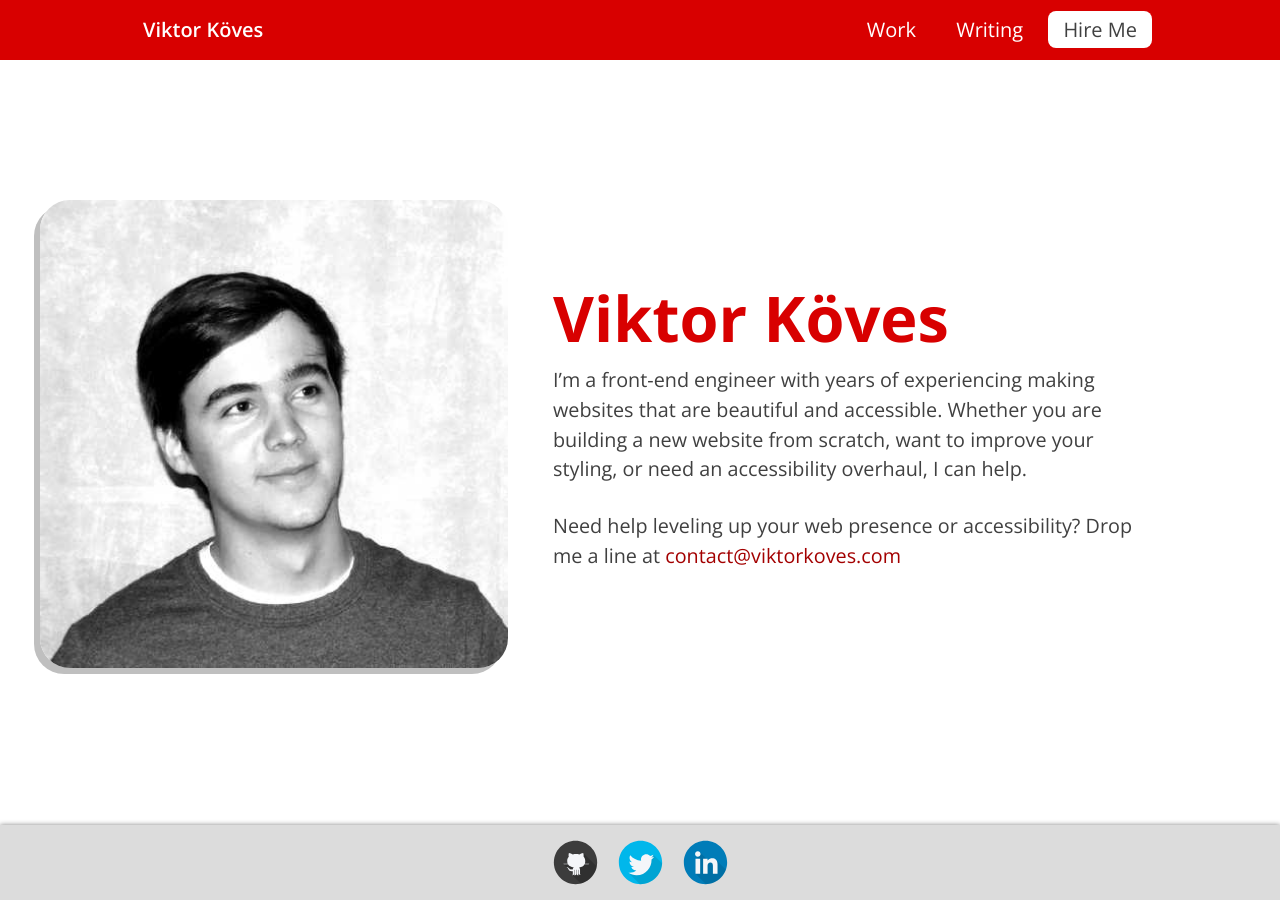
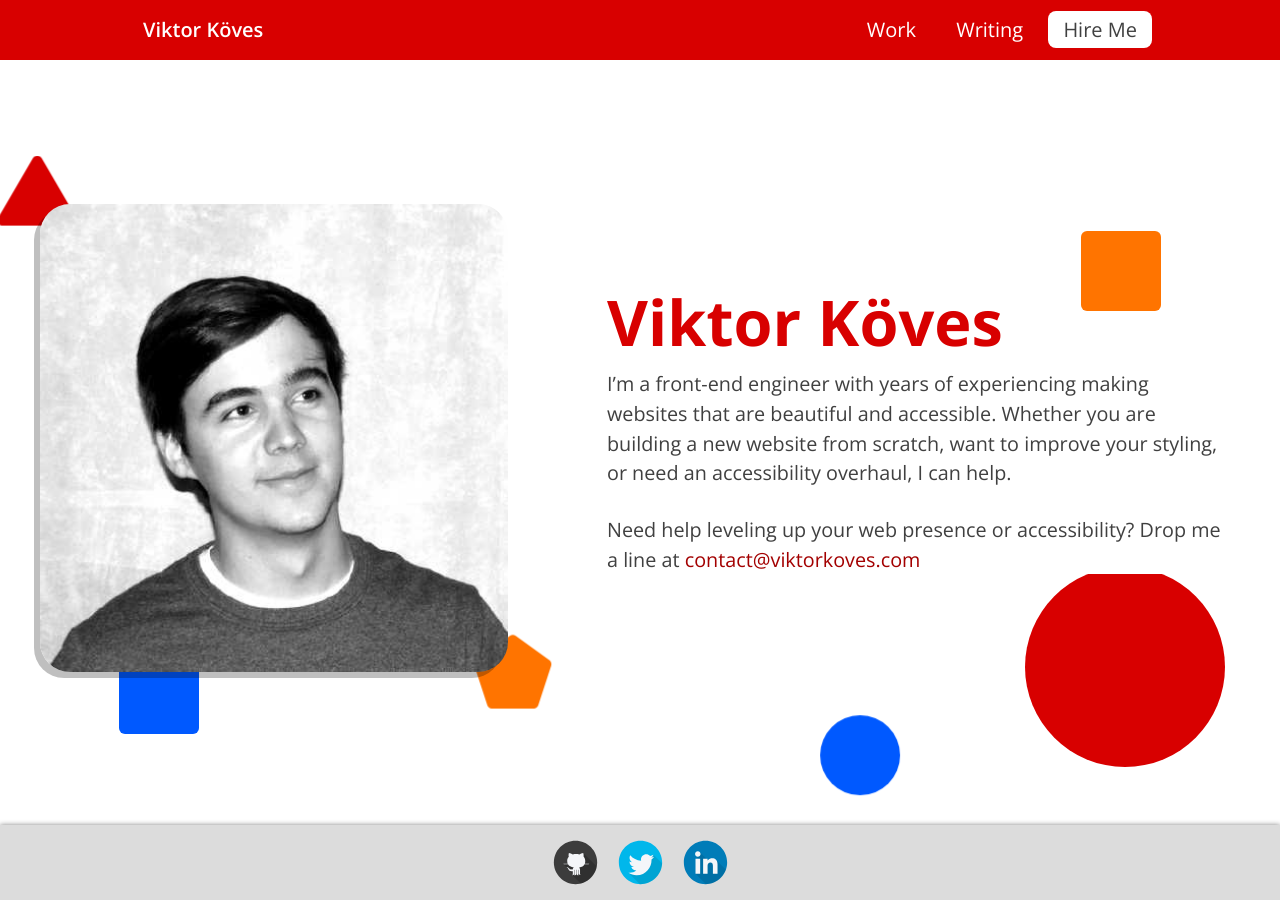
Before and after one commit to vkoves/vkoves.github.io, a Jekyll site: the page built from index.html, in a window 1280 px wide. Built offline with Jekyll 4.4.1, drawn with Linux system fonts in a browser that asks for light colours.

Commit message:
Added animated shapes to homepage

```diff
--- a/_sass/variables/_colors.scss
+++ b/_sass/variables/_colors.scss
@@ -19,3 +19,6 @@ $light-red:     #FFE8EC;
 $brand-red:     #D80000;
 $dark-red:      #A30000;
 $darkest-red:   #700000;
+
+$brand-orange: #FF7400;
+$brand-blue: #0059FF;
--- a/css/index.scss
+++ b/css/index.scss
@@ -12,53 +12,168 @@ body { background-color: $white; }
 
 $desktop-img-size: 26rem;
 
-// Fix margin collapse between .main-cont and .page-container
-.page-container { overflow: auto; }
+.page-container {
+  // Fix margin collapse between .main-cont and .page-container
+  overflow: auto;
+  padding-top: 0;
+  padding-bottom: 0;
+}
 
+section.first-sect {
+  position: relative;
+  overflow: hidden;
+  min-height: 85vh;
+}
+
+// The main text and image container
 .main-cont {
   display: grid;
   grid-template-rows: $desktop-img-size;
   grid-template-columns: $desktop-img-size 1fr;
   width: 95%;
   max-width: $max-cont-width;
-  margin: 5rem auto 0;
+  margin: 8rem auto 8rem;
 
   h1 { font-weight: bold; }
 
-  p:first-of-type { margin-top: 0; }
+  p:first-of-type { margin: 0; }
 
-  img {
+  .img-cont {
+    display: flex;
+    align-items: center;
+    justify-content: center;
+    position: relative;
     height: 100%;
-    border-radius: 30px;
-    box-shadow: -6px 6px 0px $light-shadow-color;
+
+    img {
+      height: 100%;
+      border-radius: 30px;
+      box-shadow: -6px 6px 0px $light-shadow-color;
+    }
   }
 }
 
 .text-cont {
-  padding: 0 2.5rem;
+  margin-left: 5rem;
   align-self: center;
+
+  // Give each child element a background to ensure everything's readable even
+  // if a shape happens to go behind it
+  > * {
+    display: inline-block;
+    padding: 0 0.5rem;
+    background-color: $white;
+  }
 
   h1 { font-size: 3.5rem; }
 
   p {
-    max-width: 600px;
     color: $dark-grey;
     font-size: 1.1rem;
   }
 }
 
-// On smaller desktop screens, shrink image
+$default-drift-dur: 8s;
+
+.shape {
+  position: absolute;
+  z-index: -1;
+
+  &:nth-of-type(even) {
+    animation: drift1 $default-drift-dur ease-in-out 0s infinite alternate;
+  }
+  &:nth-of-type(odd) {
+    animation: drift2 $default-drift-dur ease-in-out 0s infinite alternate;
+  }
+
+  // Color variants
+  &.-blue { background-color: $brand-blue; }
+  &.-orange { background-color: $brand-orange; }
+  &.-red { background-color: $brand-red; }
+
+  &.square, &.circle {
+    width: 80px;
+    height: 80px;
+  }
+
+  &.square { border-radius: 6px; }
+
+  &.circle {
+    border-radius: 1000px;
+
+    &.-large {
+      width: 200px;
+      height: 200px;
+    }
+  }
+
+  &.triangle, &.pentagon {
+    background-repeat: no-repeat;
+  }
+
+  &.triangle {
+    background-image: url("../images/home/triangle.svg");
+    width: 80px;
+    height: 70px;
+  }
+
+  &.pentagon {
+    background-image: url("../images/home/pentagon.svg");
+    width: 80px;
+    height: 74px;
+  }
+
+  // Positioning of individual shapes
+  &#img-tri {
+    animation-duration: $default-drift-dur * 1.1;
+    left: -9%;
+    top: -10%;
+  }
+
+  &#img-pent {
+    left: 92%;
+    top: 91%;
+  }
+
+  &#sect-sq-1 {
+    left: 10%;
+    top: 80%;
+  }
+
+  &#sect-sq-2 {
+    right: 10%;
+    top: 20%;
+  }
+
+  &#sect-circ-1 {
+    animation-duration: $default-drift-dur * 0.9;
+    right: 30%;
+    bottom: 5%;
+  }
+
+  // Large circle, so drift slower
+  &#sect-circ-2 {
+    animation-duration: $default-drift-dur * 1.1;
+    right: 5%;
+    bottom: 10%;
+  }
+}
+
+
+// On smaller desktop screens, shrink image and reduce some spacing
 @media (max-width: 1200px) {
   .main-cont {
     grid-template-columns: auto auto;
 
-    img {
+    .img-cont {
       height: 70%;
       margin-left: 2rem;
       align-self: center;
     }
+  }
 
-    .text-cont { padding: 0 2rem; }
+  .text-cont {
+    margin-left: 2rem;
   }
 }
 
@@ -71,22 +186,55 @@ $desktop-img-size: 26rem;
     background-color: transparent;
     width: 90%;
     box-shadow: none;
-    margin-top: 0;
+    margin-top: 5rem;
     border-radius: 0;
     overflow: intial; // ensure <img> box-shadow shows
 
-    img {
+    .img-cont {
       width: 75%;
       max-width: 400px;
       height: auto;
       margin: auto;
+
+      img {
+        width: 100%;
+        height: auto;
+      }
     }
 
     .text-cont {
       padding: 1.25rem 0;
+      margin: 0;
       align-self: flex-start;
 
       h1 { font-size: 2.5rem; }
     }
   }
+
+  // Hide some shapes
+  .shape.-desktop { display: none; }
 }
+
+$x-shift: 1rem;
+$y-shift: 2rem;
+
+// Slowly drift
+@keyframes drift1 {
+  0% {
+    transform: translate(-($x-shift / 2), -($y-shift / 2));
+  }
+
+  100% {
+    transform: translate(($x-shift / 2), ($y-shift / 2));
+  }
+}
+
+@keyframes drift2 {
+  0% {
+    transform: translate(($x-shift / 2), ($y-shift / 2));
+  }
+
+  100% {
+    transform: translate(-($x-shift / 2), -($y-shift / 2));
+  }
+}
--- a/index.html
+++ b/index.html
@@ -6,8 +6,14 @@ stylesheets:
  - index.css
 ---
 
+<section class="first-sect">
 	<div class="main-cont">
+		<div class="img-cont">
+			<div id="img-tri" class="shape triangle"></div>
+			<div id="img-pent" class="shape pentagon"></div>
+
 			<img src="images/headshot.jpg" alt="Headshot of Viktor Köves">
+		</div>
 
 		<div class="text-cont">
 			<h1 class="brand-font brand-color">Viktor Köves</h1>
@@ -23,3 +29,9 @@ stylesheets:
 			</p>
 		</div>
 	</div>
+
+	<div id="sect-sq-1" class="shape square -blue -desktop"></div>
+	<div id="sect-sq-2" class="shape square -orange -desktop"></div>
+	<div id="sect-circ-1" class="shape circle -blue"></div>
+	<div id="sect-circ-2" class="shape circle -red -large -desktop"></div>
+</section>
```
Also changed, not shown: images/home/pentagon.svg (added), images/home/triangle.svg (added). Lines whose indentation alone changed are shown as unchanged.
